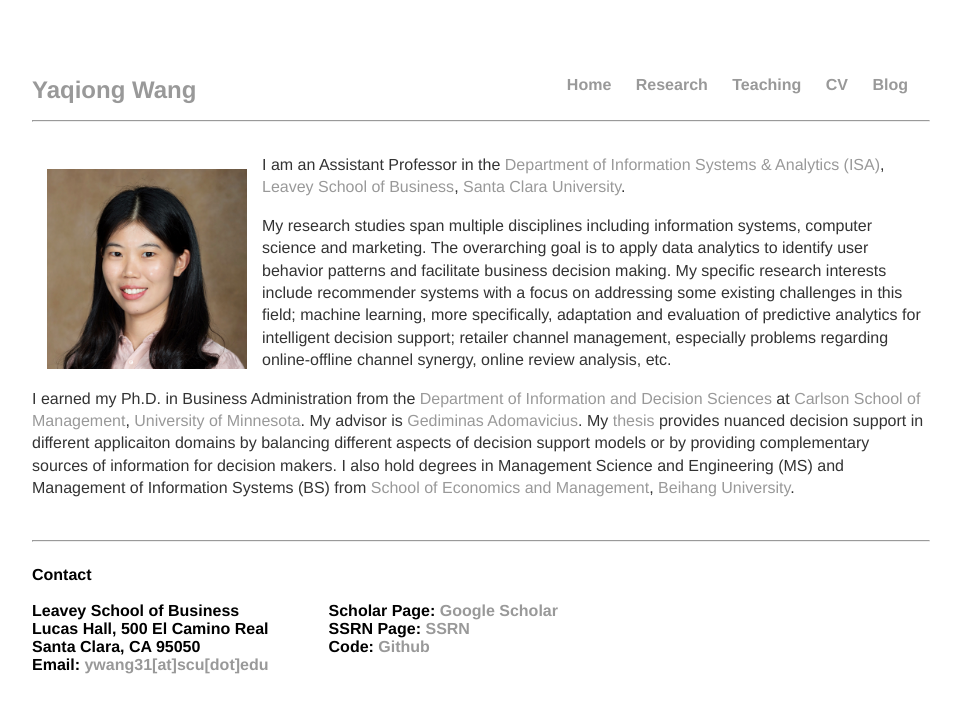
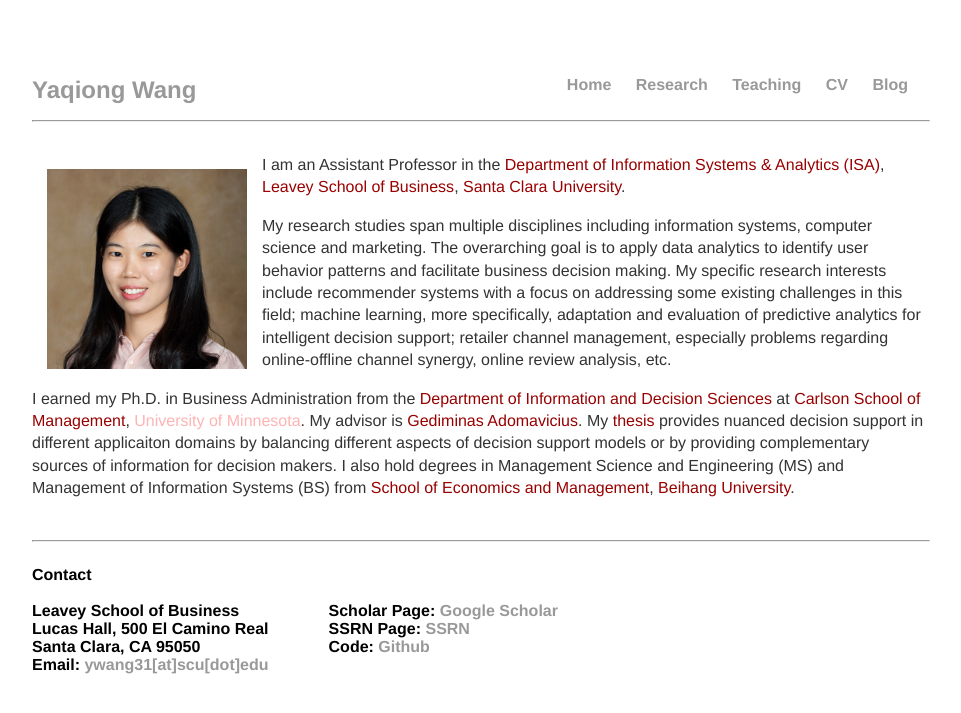
Before and after one commit to YaqiongWang/PersonalWeb, a Jekyll site: the page built from index.html, in a window 1280 px wide. Shown: the top 713 px of the page, without its empty margins (160-1121 px from the left). Built offline with Jekyll 4.4.1, drawn with Linux system fonts in a browser that asks for light colours.

Commit message:
Update main.css

```diff
--- a/css/main.css
+++ b/css/main.css
@@ -30,6 +30,23 @@
 a:hover {
     text-decoration: underline;
 }
+#content a:link {
+  color: #990000;
+  background-color: transparent;
+  text-decoration: none;
+}
+
+#content a:visited {
+  color: #ffb3b3;
+  background-color: transparent;
+  text-decoration: none;
+}
+
+#content a:hover {
+  background-color: transparent;
+  text-decoration: underline;
+}
+
 h1 {
     font-size: 1.5em;
     font-family:'Helvetica', 'Arial', 'Sans-Serif';
```
